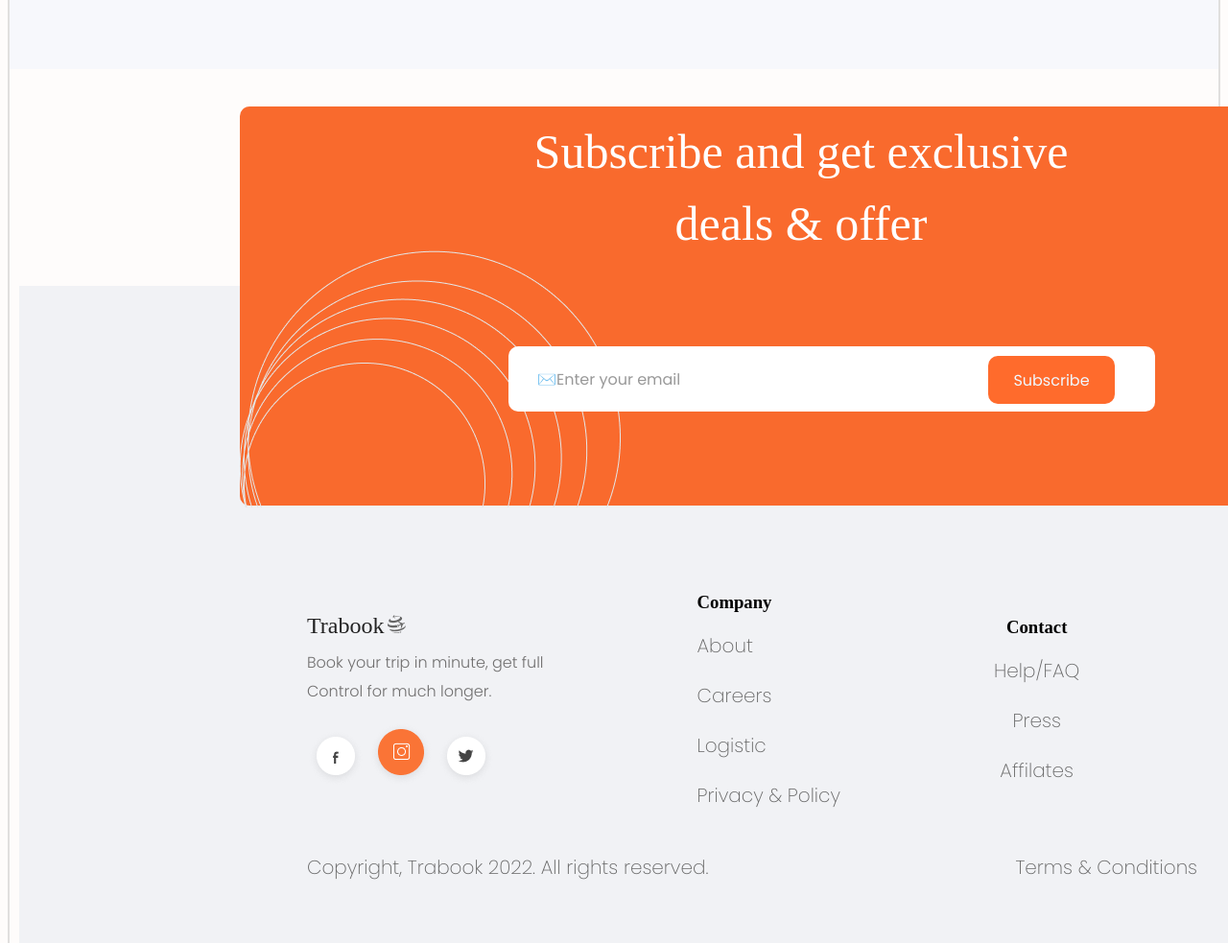
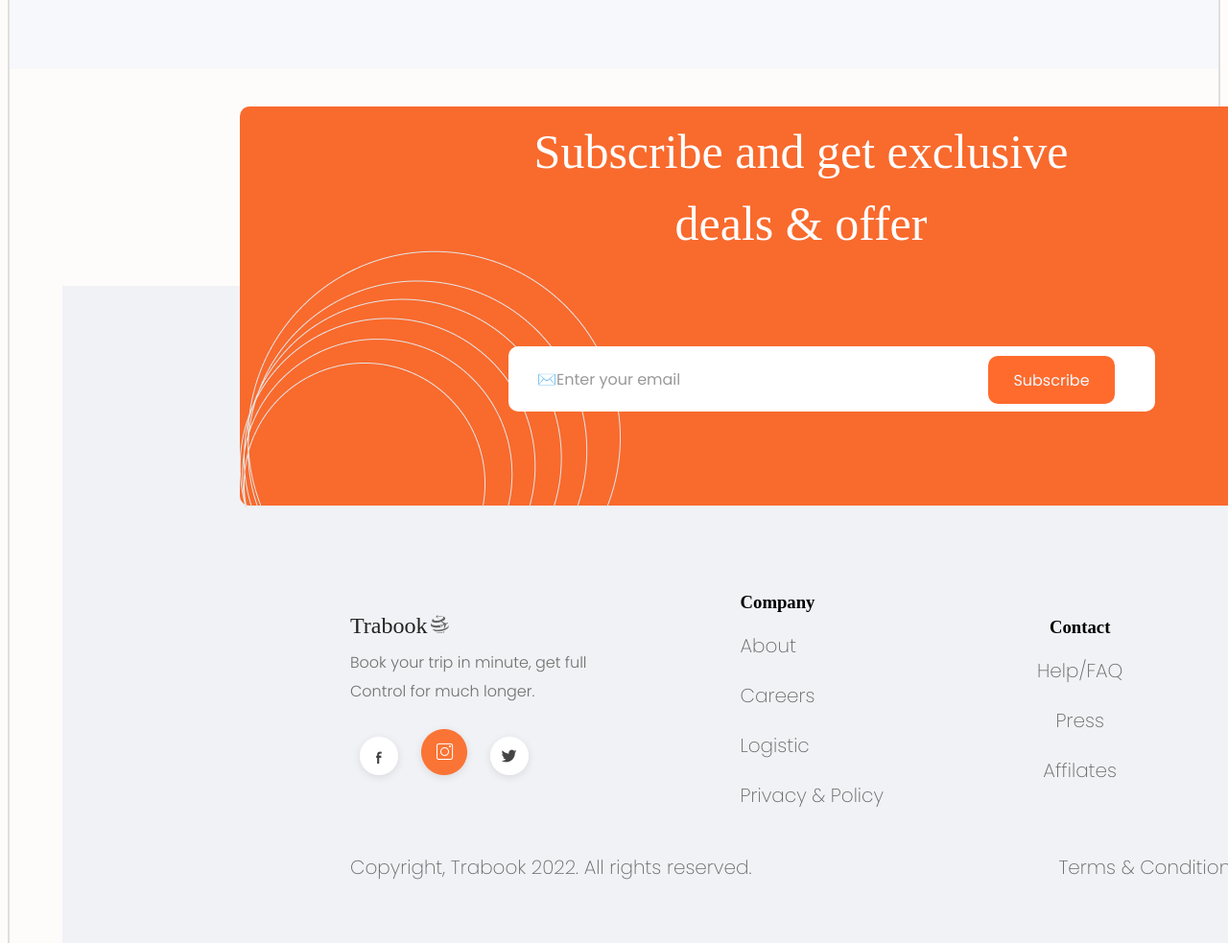
Before and after one commit to Sathya-Anavarathan/landingpage-task1, a plain HTML site: page index.html in a window 1280 px wide. Shown: the part 4389-5372 px from the top of the page at 96% size. Drawn offline with Linux system fonts and the light colour scheme; a web font is replaced by a local one.

Commit message:
alignment changes

```diff
--- a/style.css
+++ b/style.css
@@ -1249,8 +1249,9 @@ gap: 10rem;
       /* border: 1px solid #222222; */
      }
      .footer-content{
-      width: 1918px;
+      width: 1810px;
       height: 685px;
+
       /* border: 1px solid #222222; */
       background-color:#f1f2f5;
       position: relative;
```
